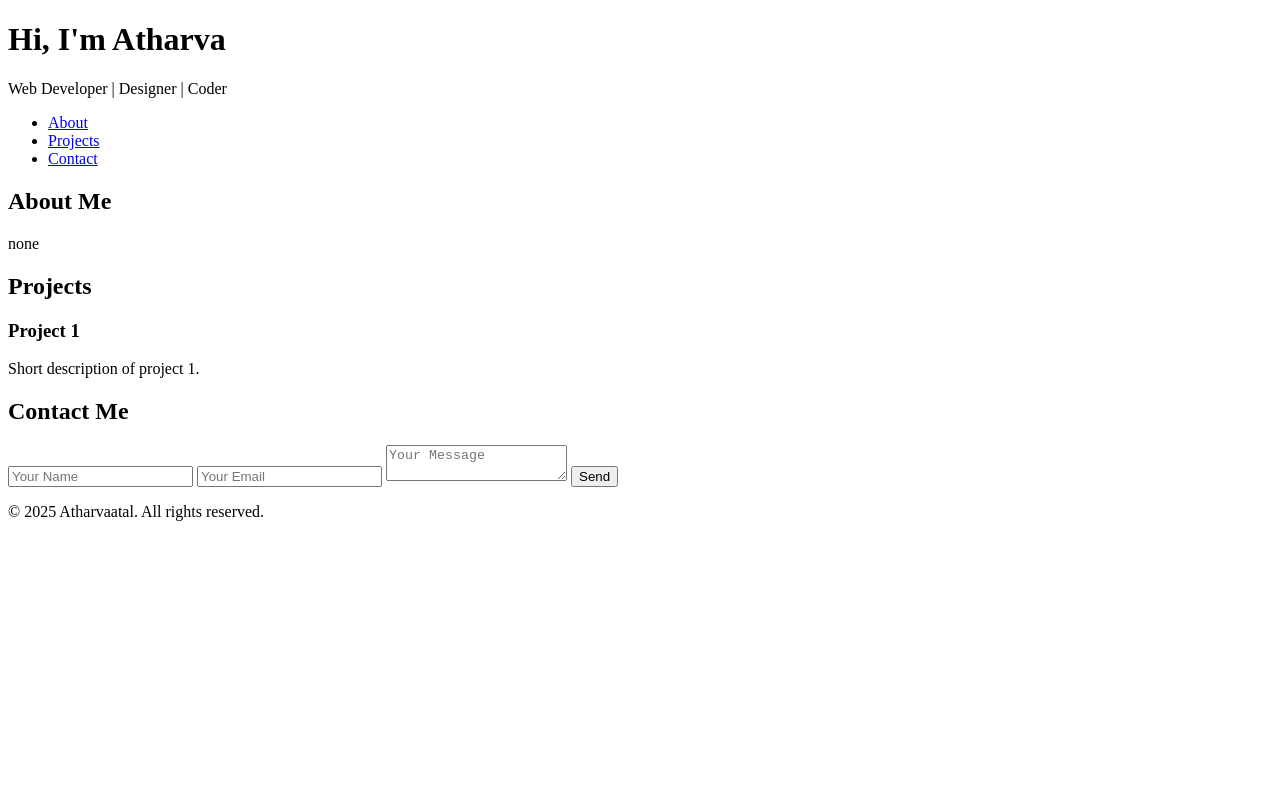
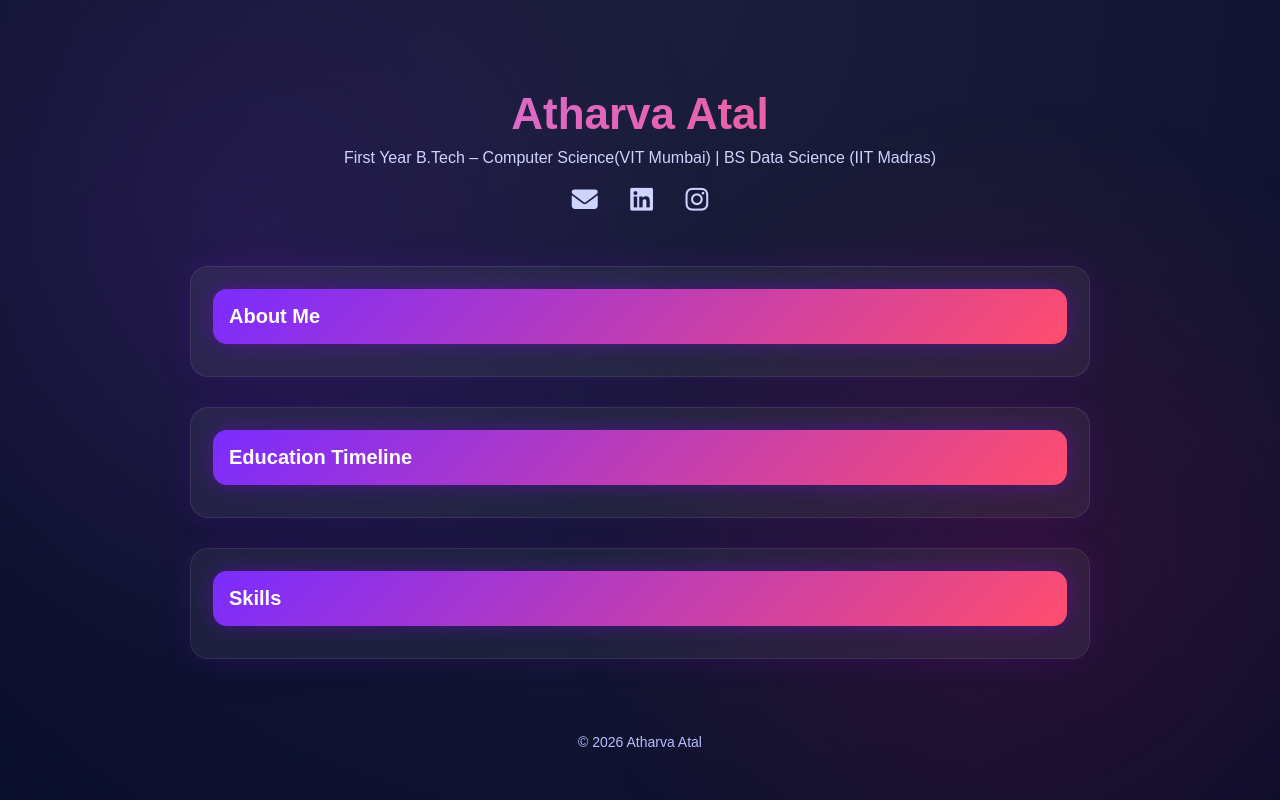
Before and after one commit to AtharvaAtal/example, a plain HTML site: page index.html in a window 1280 px wide. Drawn offline with Linux system fonts and the light colour scheme.

Commit message:
Revamp portfolio design and add social links
Updated the portfolio layout with new styles and added social media links.

```diff
--- a/index.html
+++ b/index.html
@@ -1,54 +1,218 @@
 <!DOCTYPE html>
 <html lang="en">
 <head>
-  <meta charset="UTF-8">
-  <title>My portfolio</title>
-  <link rel="stylesheet" href="style.css">
+<meta charset="UTF-8">
+<meta name="viewport" content="width=device-width, initial-scale=1.0">
+<title>Atharva Atal | Portfolio</title>
+
+<link rel="stylesheet" href="https://cdnjs.cloudflare.com/ajax/libs/font-awesome/6.5.0/css/all.min.css"/>
+
+<style>
+    body {
+        margin: 0;
+        font-family: "Poppins", sans-serif;
+        background: radial-gradient(circle at top, #1b1f3b, #0a0f2c);
+        color: #eaeaff;
+        min-height: 100vh;
+    }
+
+    body::before {
+        content: "";
+        position: fixed;
+        inset: 0;
+        background: radial-gradient(circle at 20% 30%, rgba(138,43,226,0.15), transparent 40%),
+                    radial-gradient(circle at 80% 70%, rgba(255,0,90,0.12), transparent 40%);
+        pointer-events: none;
+    }
+
+    header {
+        text-align: center;
+        padding: 60px 20px 30px;
+        position: relative;
+        z-index: 1;
+    }
+
+    header h1 {
+        font-size: 44px;
+        margin-bottom: 10px;
+        background: linear-gradient(90deg, #c77dff, #ff4d6d);
+        -webkit-background-clip: text;
+        -webkit-text-fill-color: transparent;
+    }
+
+    header p {
+        font-size: 16px;
+        margin: 6px 0;
+        color: #cfd3ff;
+    }
+
+    .socials {
+        margin-top: 18px;
+    }
+
+    .socials a {
+        margin: 0 14px;
+        font-size: 26px;
+        color: #cfd3ff;
+        transition: transform 0.3s, color 0.3s, text-shadow 0.3s;
+    }
+
+    .socials a:hover {
+        transform: scale(1.3);
+        color: #ff4d6d;
+        text-shadow: 0 0 15px rgba(255,77,109,0.8);
+    }
+
+    .container {
+        max-width: 900px;
+        margin: auto;
+        padding: 20px;
+        position: relative;
+        z-index: 1;
+    }
+
+    .card {
+        background: rgba(255,255,255,0.06);
+        backdrop-filter: blur(14px);
+        border-radius: 18px;
+        padding: 22px;
+        margin-bottom: 30px;
+        box-shadow: 0 0 30px rgba(140,0,255,0.15);
+        border: 1px solid rgba(255,255,255,0.08);
+    }
+
+    .accordion {
+        width: 100%;
+        background: linear-gradient(135deg, #7b2cff, #ff4d6d);
+        color: white;
+        border: none;
+        padding: 16px;
+        font-size: 20px;
+        font-weight: 600;
+        border-radius: 14px;
+        cursor: pointer;
+        text-align: left;
+        margin-bottom: 10px;
+        box-shadow: 0 0 20px rgba(140,0,255,0.35);
+    }
+
+    .panel {
+        max-height: 0;
+        overflow: hidden;
+        transition: max-height 0.45s ease;
+        color: #eaeaff;
+    }
+
+    ul {
+        padding-left: 22px;
+    }
+
+    h4 {
+        color: #ffb3c6;
+        margin-bottom: 4px;
+    }
+
+    footer {
+        text-align: center;
+        padding: 25px;
+        font-size: 14px;
+        color: #b8bdfd;
+        position: relative;
+        z-index: 1;
+    }
+</style>
 </head>
+
 <body>
 
-  <header>
-    <h1>Hi, I'm Atharva</h1>
-    <p>Web Developer | Designer | Coder</p>
-  </header>
+<header>
+    <h1>Atharva Atal</h1>
+    <p>First Year B.Tech – Computer Science(VIT Mumbai) | BS Data Science (IIT Madras)</p>
 
-  <nav>
-    <ul>
-      <li><a href="#about">About</a></li>
-      <li><a href="#projects">Projects</a></li>
-      <li><a href="#contact">Contact</a></li>
-    </ul>
-  </nav>
+    <div class="socials">
+        <a href="mailto:atharvaatal1407@gmail.com"><i class="fa-solid fa-envelope"></i></a>
+        <a href="https://www.linkedin.com/in/your-linkedin-username" target="_blank"><i class="fa-brands fa-linkedin"></i></a>
+        <a href="https://www.instagram.com/atharva_atal" target="_blank"><i class="fa-brands fa-instagram"></i></a>
+    </div>
+</header>
 
-  <section id="about">
-    <h2>About Me</h2>
-    <p>none</p>
-  </section>
+<div class="container">
 
-  <section id="projects">
-    <h2>Projects</h2>
-    <div class="project-card">
-      <h3>Project 1</h3>
-      <p>Short description of project 1.</p>
+    <div class="card">
+        <button class="accordion">About Me</button>
+        <div class="panel">
+            <p>
+                Motivated first-year engineering student with strong interest in software
+                development, data science, and application development.
+                Actively building skills through projects and continuous learning.
+            </p>
+        </div>
     </div>
-    <!-- aur bhi projects yahan add kar sakte ho -->
-  </section>
 
-  <section id="contact">
-    <h2>Contact Me</h2>
-    <form>
-      <input type="text" placeholder="Your Name" required>
-      <input type="email" placeholder="Your Email" required>
-      <textarea placeholder="Your Message" required></textarea>
-      <button type="submit">Send</button>
-    </form>
-  </section>
+    <div class="card">
+        <button class="accordion">Education Timeline</button>
+        <div class="panel">
 
-  <footer>
-    <p>© 2025 Atharvaatal. All rights reserved.</p>
-  </footer>
+            <div style="border-left:3px solid #ff4d6d; padding-left:20px; margin-top:10px;">
 
-  <script src="script.js"></script>
+                <div style="margin-bottom:20px;">
+                    <h4>2023</h4>
+                    <p>Class X (SSC) – <strong>90%</strong></p>
+                </div>
+
+                <div style="margin-bottom:20px;">
+                    <h4>2025</h4>
+                    <p>Class XII (HSC) – <strong>81%</strong></p>
+                </div>
+
+                <div style="margin-bottom:20px;">
+                    <h4>2025 – Present</h4>
+                    <p><strong>B.Tech – Computer Science</strong></p>
+                    <p>Vidyalanakar Institute of Technology (VIT)</p>
+                    <p>Semester 1 CGPA: <strong>10.0</strong></p>
+                </div>
+
+                <div>
+                    <h4>2025 – Present</h4>
+                    <p><strong>BS in Data Science (Simultaneous)</strong></p>
+                    <p>Indian Institute of Technology Madras (IIT Madras)</p>
+                </div>
+
+            </div>
+
+        </div>
+    </div>
+
+    <div class="card">
+        <button class="accordion">Skills</button>
+        <div class="panel">
+            <ul>
+                <li>Java</li>
+                <li>C</li>
+                <li>C++</li>
+                <li>Web Development</li>
+                <li>App Development</li>
+            </ul>
+        </div>
+    </div>
+
+</div>
+
+<footer>
+    © 2026 Atharva Atal
+</footer>
+
+<script>
+    const acc = document.querySelectorAll(".accordion");
+    acc.forEach(btn => {
+        btn.addEventListener("click", () => {
+            const panel = btn.nextElementSibling;
+            panel.style.maxHeight = panel.style.maxHeight
+                ? null
+                : panel.scrollHeight + "px";
+        });
+    });
+</script>
+
 </body>
-
 </html>
```
